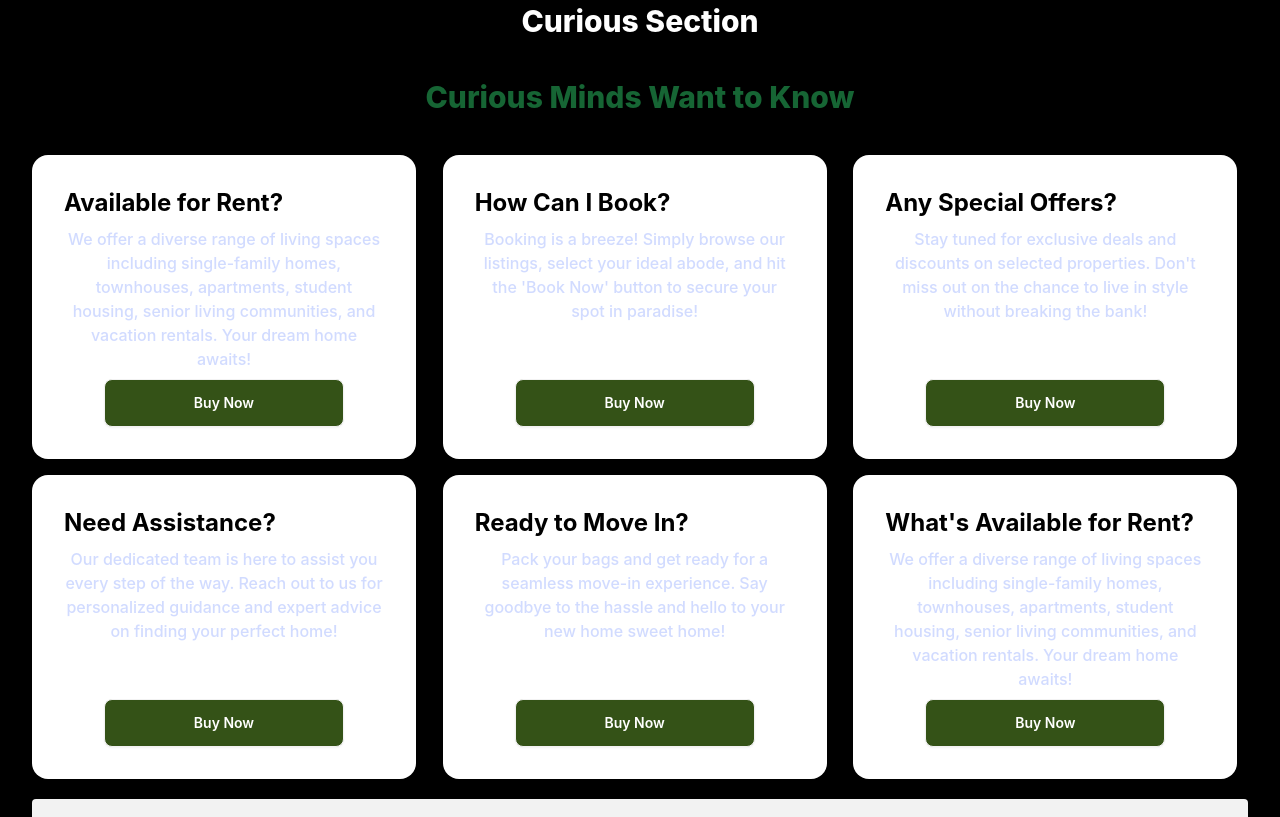
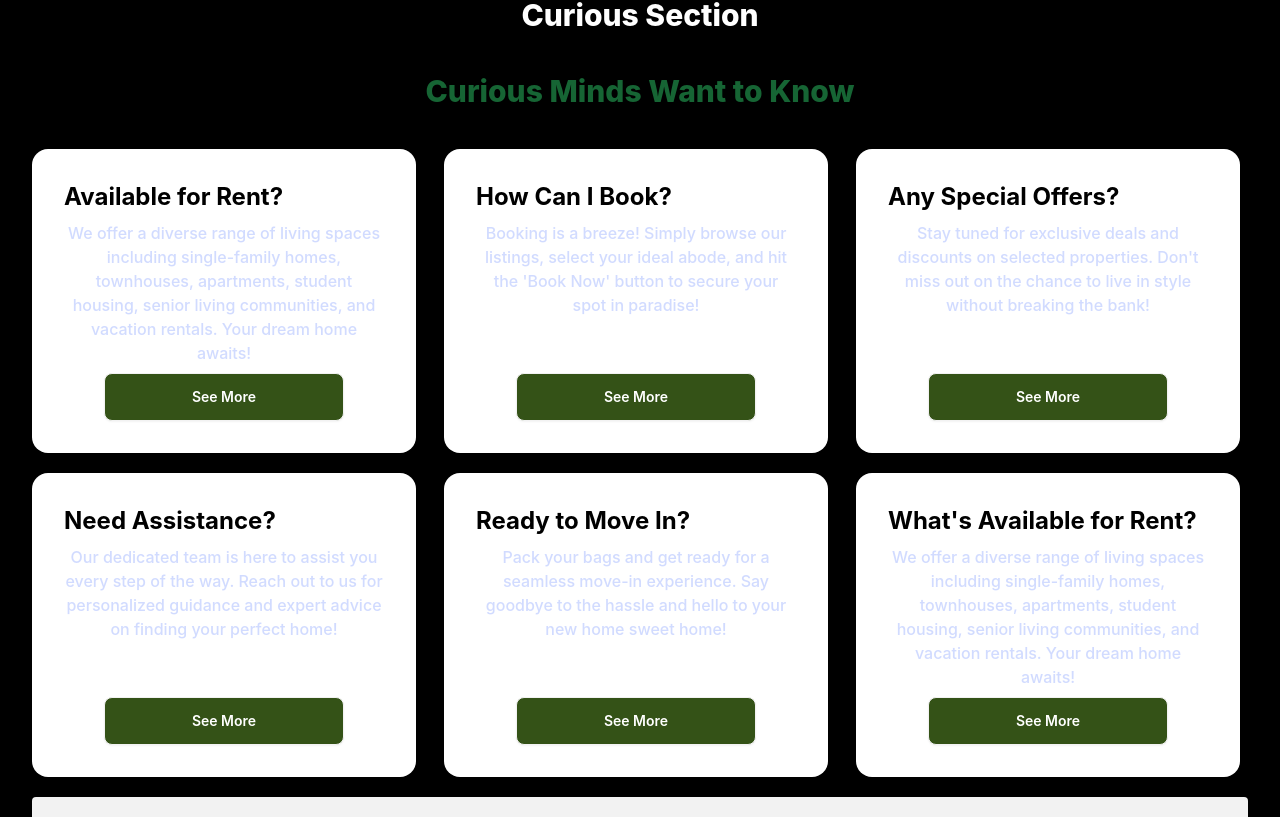
Before and after one commit to Rakibhow203/living-space-soliution-assignment-9th, a React (Vite) app: page /GetOffers in a window 1280 px wide. Shown: the part 1463-2280 px from the top of the page. Built offline with nearby package versions, Linux system fonts and the light colour scheme; no server answers.

Commit message:
added the privet route offer corner

```diff
--- a/package.json
+++ b/package.json
@@ -19,6 +19,7 @@
     "react-hook-form": "^7.51.3",
     "react-icons": "^5.1.0",
     "react-router-dom": "^6.22.3",
+    "react-toastify": "^10.0.5",
     "sort-by": "^1.2.0",
     "swiper": "^11.1.1"
   },
--- a/src/Components/CuriousMindsWantToKnow/CuriousMindsWantToKnow.jsx
+++ b/src/Components/CuriousMindsWantToKnow/CuriousMindsWantToKnow.jsx
@@ -4,7 +4,7 @@ const CuriousMindsWantToKnow = () => {
   return (
 
 
-    <div>
+    <div >
       <div><h1 className="text-white text-3xl font-extrabold animate__lightSpeedOutRight">Curious Section</h1></div>
 
 
@@ -13,7 +13,7 @@ const CuriousMindsWantToKnow = () => {
 
 
 
-      <div className='grid lg:grid-cols-3 md: grid-cols-2  gap-4'>
+      <div className='grid lg:grid-cols-3 md:grid-cols-2 gap-5' >
 
 
 
@@ -22,7 +22,7 @@ const CuriousMindsWantToKnow = () => {
     <h2 className="card-title font-bold text-black text-2xl">Available for Rent?</h2>
     <p>We offer a diverse range of living spaces including single-family homes, townhouses, apartments, student housing, senior living communities, and vacation rentals. Your dream home awaits!</p>
     <div className="card-actions justify-center w-full ">
-      <button className="btn w-3/4 bg-[#345217] text-white">Buy Now</button>
+      <button className="btn w-3/4 bg-[#345217] text-white">See More</button>
     </div>
   </div>
 </div>
@@ -33,7 +33,7 @@ const CuriousMindsWantToKnow = () => {
     <h2 className="card-title font-bold text-black text-2xl">How Can I Book?</h2>
     <p>Booking is a breeze! Simply browse our listings, select your ideal abode, and hit the 'Book Now' button to secure your spot in paradise!</p>
     <div className="card-actions justify-center w-full ">
-      <button className="btn w-3/4 bg-[#345217] text-white">Buy Now</button>
+      <button className="btn w-3/4 bg-[#345217] text-white">See More</button>
     </div>
   </div>
         </div>
@@ -45,7 +45,7 @@ const CuriousMindsWantToKnow = () => {
     <h2 className="card-title font-bold text-black text-2xl">Any Special Offers?</h2>
     <p>Stay tuned for exclusive deals and discounts on selected properties. Don't miss out on the chance to live in style without breaking the bank!</p>
     <div className="card-actions justify-center w-full ">
-      <button className="btn w-3/4 bg-[#345217] text-white">Buy Now</button>
+      <button className="btn w-3/4 bg-[#345217] text-white">See More</button>
     </div>
   </div>
         </div>
@@ -56,7 +56,7 @@ const CuriousMindsWantToKnow = () => {
     <h2 className="card-title font-bold text-black text-2xl">Need Assistance?</h2>
     <p>Our dedicated team is here to assist you every step of the way. Reach out to us for personalized guidance and expert advice on finding your perfect home!</p>
     <div className="card-actions justify-center w-full ">
-      <button className="btn w-3/4 bg-[#345217] text-white">Buy Now</button>
+      <button className="btn w-3/4 bg-[#345217] text-white">See More</button>
     </div>
   </div>
         </div>
@@ -66,7 +66,7 @@ const CuriousMindsWantToKnow = () => {
     <h2 className="card-title font-bold text-black text-2xl">Ready to Move In?</h2>
     <p>Pack your bags and get ready for a seamless move-in experience. Say goodbye to the hassle and hello to your new home sweet home!</p>
     <div className="card-actions justify-center w-full ">
-      <button className="btn w-3/4 bg-[#345217] text-white">Buy Now</button>
+      <button className="btn w-3/4 bg-[#345217] text-white">See More</button>
     </div>
   </div>
         </div>
@@ -76,7 +76,7 @@ const CuriousMindsWantToKnow = () => {
     <h2 className="card-title font-bold text-black text-2xl">What's Available for Rent?</h2>
     <p>We offer a diverse range of living spaces including single-family homes, townhouses, apartments, student housing, senior living communities, and vacation rentals. Your dream home awaits!</p>
     <div className="card-actions justify-center w-full ">
-      <button className="btn w-3/4 bg-[#345217] text-white">Buy Now</button>
+      <button className="btn w-3/4 bg-[#345217] text-white">See More</button>
     </div>
   </div>
 </div>
--- a/src/Components/Nav/Nav.jsx
+++ b/src/Components/Nav/Nav.jsx
@@ -111,7 +111,12 @@ const Nav = () => {
               Contact Us
                 </NavLink>
 
-   <NavLink
+
+                {
+
+
+
+                  user && <NavLink
                 to="/GetOffers"
                 className={({ isActive }) =>
                   isActive
@@ -121,6 +126,10 @@ const Nav = () => {
               >
                 Offer Corner
                   </NavLink>
+}
+
+
+
 
           </ul>
         </div>
--- a/src/Components/Social/Social.jsx
+++ b/src/Components/Social/Social.jsx
@@ -4,16 +4,29 @@ import { FcGoogle } from 'react-icons/fc';
 import { useLocation, useNavigate } from 'react-router-dom';
 import UseAuth from '../Hooks/UseAuth';
 
+import { ToastContainer, toast } from 'react-toastify';
+  import 'react-toastify/dist/ReactToastify.css';
+
+
+
+
 const Social = () => {
+
+
+
   const navigate = useNavigate();
   const location = useLocation();
   const form = location?.state || '/';
   const { googleLogin, githubLogin } = UseAuth();
   const handleGoogleLogin = () => {
+    toast("Wow logIn successfully");
     googleLogin().then(result => {
       if (result.user) {
         navigate(form);
       }
+
+
+
     });
   };
 
@@ -24,12 +37,17 @@ const Social = () => {
       }
     });
   };
+
+
+
+
   return (
     <div>
        <div>
       <div className="flex gap-8 text-2xl ml-14 mb-3 mt-2">
         <button onClick={handleGoogleLogin}>
-          <FcGoogle></FcGoogle>
+            <FcGoogle></FcGoogle>
+            <ToastContainer />
         </button>
         <button onClick={handleGithubLogin}>
           <FaGithub></FaGithub>
--- a/src/Register/Register.jsx
+++ b/src/Register/Register.jsx
@@ -5,10 +5,13 @@ import { useForm } from "react-hook-form";
 import UseAuth from "../Components/Hooks/UseAuth";
 import { FaEye, FaEyeSlash } from "react-icons/fa";
 import { useState } from "react";
-
+  import { ToastContainer, toast } from 'react-toastify';
+  import 'react-toastify/dist/ReactToastify.css';
 
 const Register = () => {
 
+
+  const registerHandler =() => toast ("register successfully")
   const [showPassword, setShowPassword] = useState(false);
   const { createUser } = UseAuth();
   const {
@@ -26,6 +29,10 @@ const Register = () => {
       if (result.user) {
         navigate(form);
       }
+
+
+
+
     });
   };
 
@@ -112,7 +119,8 @@ const Register = () => {
               </p>
             </div>
             <div className="form-control mt-6">
-              <button className="btn btn-primary">Register</button>
+                <button onClick={registerHandler} className="btn btn-primary">Register</button>
+                <ToastContainer />
             </div>
           </form>
         </div>
```
Also changed, not shown: 1 other file (tests, documents, lock files or other folders).
